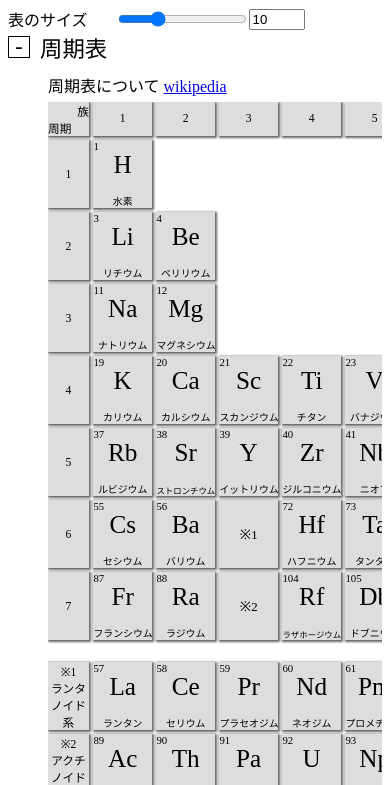
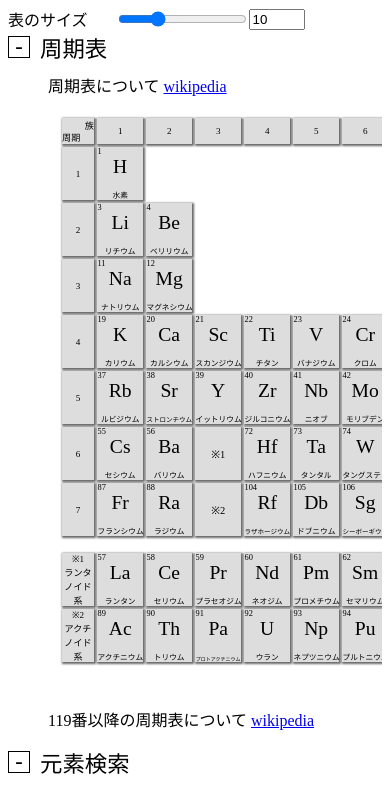
Before and after one commit to root38269/tools, a plain HTML site: page element/element.html in a window 390 px wide. Both pictures are taken after a click on the element 19 px from the left and 99 px from the top of the page. Shown: the part 52-837 px from the top of the page. Drawn offline with Linux system fonts and the light colour scheme.

Commit message:
Update style.css

```diff
--- a/element/style.css
+++ b/element/style.css
@@ -18,6 +18,7 @@ body {
 }
 .wrapper {
   display: flex;
+  flex-direction: row;
   min-height: calc(100% - 8px);
   width: calc(100% - 16px);
   margin: 8px;
@@ -33,12 +34,17 @@ body {
 .table_body {
   position: relative;
   display: grid;
-  grid-template-rows: calc(var(--cell-height) * 0.5) repeat(7, var(--cell-height)) calc(var(--cell-height) * 0.2) repeat(2, var(--cell-height)) calc(var(--cell-height) * 0.2);
-  grid-template-columns: calc(var(--cell-width) * 0.7) repeat(18, var(--cell-width)) calc(var(--cell-width) * 0.5);
+  grid-template-rows: calc(var(--cell-height) * 0.5) repeat(7, var(--cell-height)) calc(var(--cell-height) * 0.2) repeat(2, var(--cell-height));
+  grid-template-columns: calc(var(--cell-width) * 0.7) repeat(18, var(--cell-width));
   gap: var(--cell-gap);
 
   width: 100%;
   margin-bottom: 10px;
+  padding-top: calc(calc(calc(var(--cell-height) * calc(var(--hover-zoom-rate) - 1)) * 0.5) + 5px);
+  padding-bottom: calc(calc(calc(var(--cell-height) * calc(var(--hover-zoom-rate) - 1)) * 0.5) + 25px);
+  padding-left: calc(calc(calc(var(--cell-width) * calc(var(--hover-zoom-rate) - 1)) * 0.5) + 5px);
+  padding-right: calc(calc(calc(var(--cell-width) * calc(var(--hover-zoom-rate) - 1)) * 0.5) + 25px);
+  box-sizing: border-box;
   overflow-x: scroll;
 
 }
@@ -122,8 +128,11 @@ body {
 .decompose_result,.search_result {
   display: grid;
   gap: var(--cell-gap);
-  margin-top: 15px;
-  margin-bottom: 20px;
+  padding-top: calc(calc(calc(var(--cell-height) * calc(var(--hover-zoom-rate) - 1)) * 0.5) + 5px);
+  padding-bottom: calc(calc(calc(var(--cell-height) * calc(var(--hover-zoom-rate) - 1)) * 0.5) + 25px);
+  padding-left: calc(calc(calc(var(--cell-width) * calc(var(--hover-zoom-rate) - 1)) * 0.5) + 5px);
+  padding-right: calc(calc(calc(var(--cell-width) * calc(var(--hover-zoom-rate) - 1)) * 0.5) + 25px);
+  overflow-x: scroll;
 }
 
 
@@ -255,3 +264,32 @@ body {
 .close_button::before {
   transform: rotate(45deg);
 }
+
+
+
+
+
+@media (max-width: 768px) {
+  html {
+    --cell-size-unit: 7;
+  }
+  .wrapper {
+    flex-direction: column;
+    min-height: auto;
+    height: calc(100% - 8px);
+  }
+  .content_area {
+    width: 100%;
+    height: calc(100% - 230px);
+    overflow-y: scroll;
+  }
+  .side_area.show {
+    flex-basis: 240px;
+    border-left: none;
+    border-top: solid 1px black;
+  }
+  .close_button {
+    position: absolute;
+  }
+
+}
```
